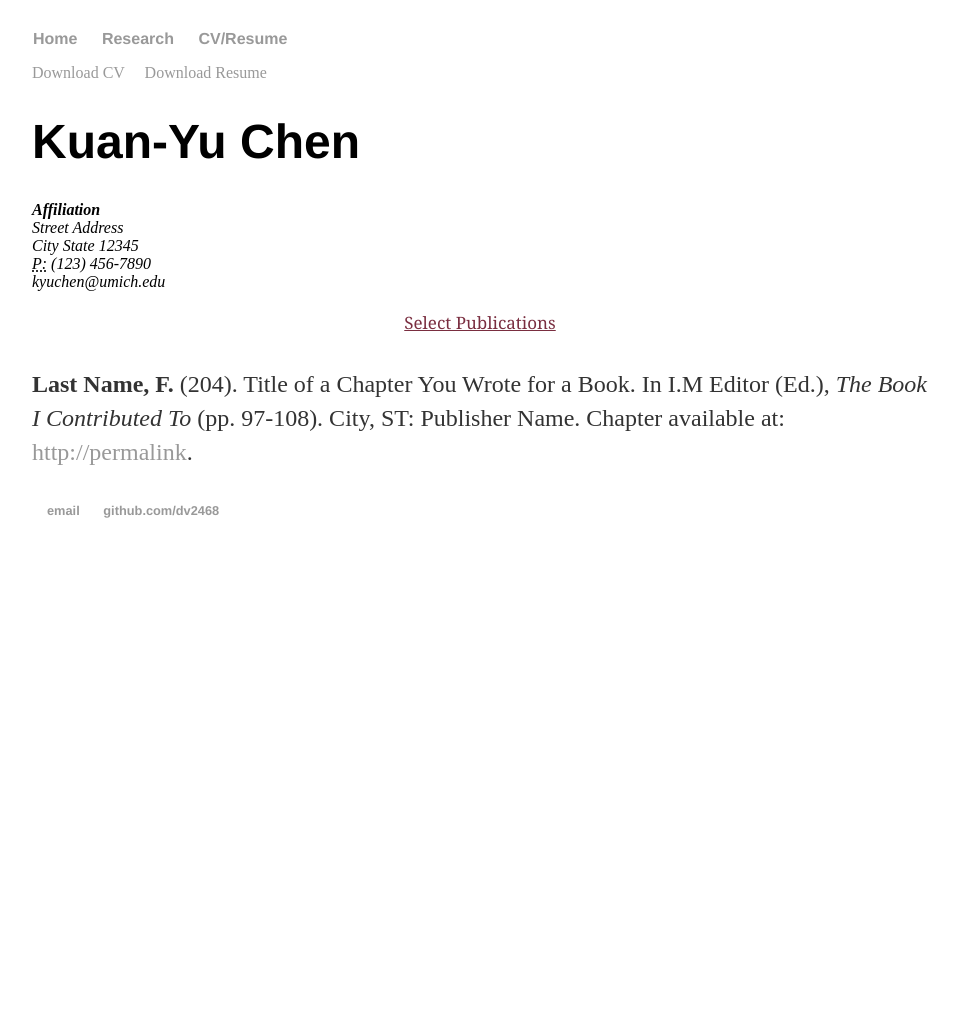
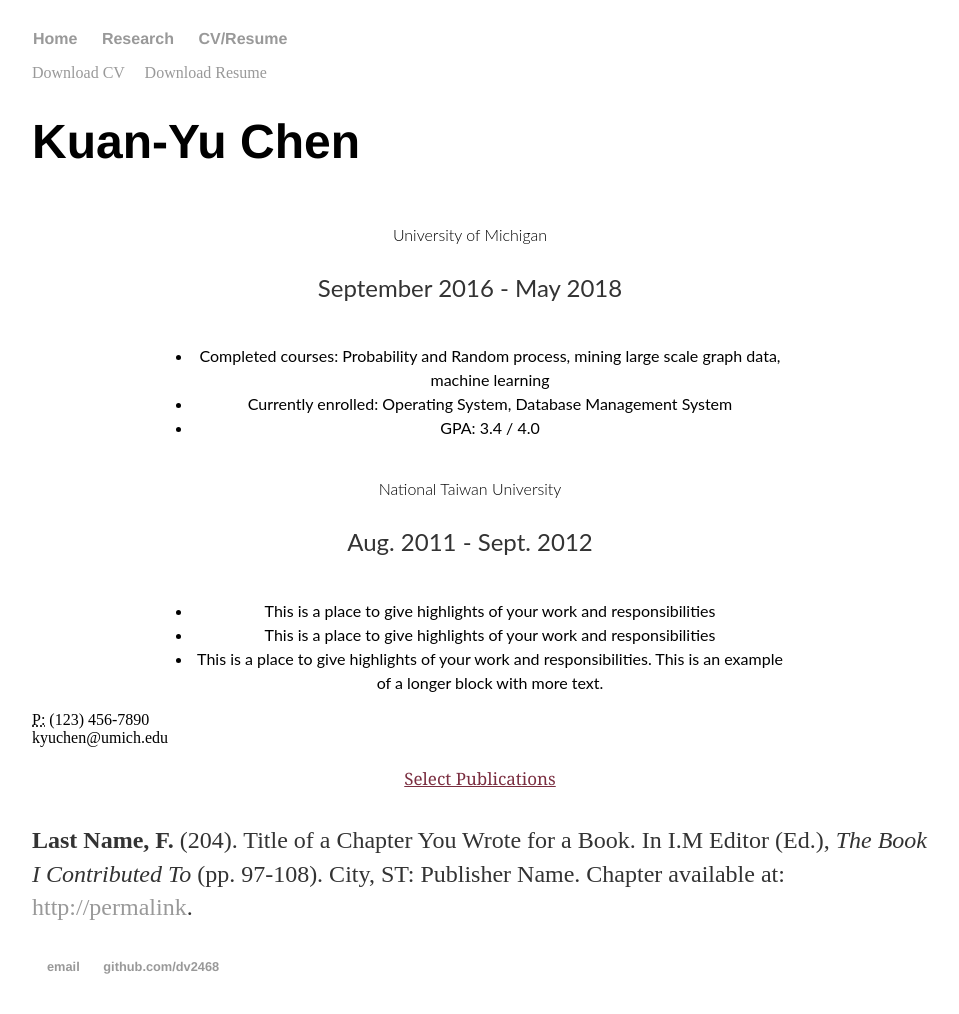
Before and after one commit to dv2468/dv2468.github.io, a Jekyll site: the page built from cv/index.html, in a window 1280 px wide. Shown: the whole page, without its empty margins (160-1119 px from the left). Built offline with Jekyll 4.4.1, drawn with Linux system fonts in a browser that asks for light colours; before the commit the page ends 900 px from its top, so only the background shows below that.

Commit message:
Update index.html

```diff
--- a/cv/index.html
+++ b/cv/index.html
@@ -7,13 +7,36 @@ title: CV of Kuan-Yu Chen
 		<a href="https://dv2468.github.io/DataScienceIntern.pdf" target="_blank" class="download" title="Download CV as PDF">Download CV</a>
 		&ensp;&ensp;<a href="https://dv2468.github.io/DataScienceIntern.pdf" target="_blank" class="download" title="Download Resume as PDF">Download Resume</a>
 		<h1>Kuan-Yu Chen</h1>
-		<address>
-		<strong>Affiliation</strong><br>
-		Street Address<br>
-		City State 12345<br>
+		<section class="education">
+				<div class="row">
+					<div class="grid-2">
+						<h4>University of Michigan</h4>
+						<p>September 2016 - May 2018</p>
+					</div>
+					<div class="grid-4">
+						<ul>
+							<li>Completed courses: Probability and Random process, mining large scale graph data, machine learning </li>
+							<li>Currently enrolled: Operating System, Database Management System</li>
+							<li>GPA: 3.4 / 4.0</li>
+						</ul>
+					</div>
+				</div>
+				<div class="row">
+					<div class="grid-2">
+						<h4>National Taiwan University</h4>
+						<p>Aug. 2011 - Sept. 2012</p>
+					</div>
+					<div class="grid-4">
+						<ul>
+							<li>This is a place to give highlights of your work and responsibilities</li>
+							<li>This is a place to give highlights of your work and responsibilities</li>
+							<li>This is a place to give highlights of your work and responsibilities. This is an example of a longer block with more text.</li>
+						</ul>
+					</div>
+				</div>
+			</section>
 		<abbr title="phone">P:</abbr> (123) 456-7890<br>
 		<span class="obfuscate">kyuchen@umich.edu</span>
-		</address>
 
 		<h2>Select Publications</h2>
 
```
